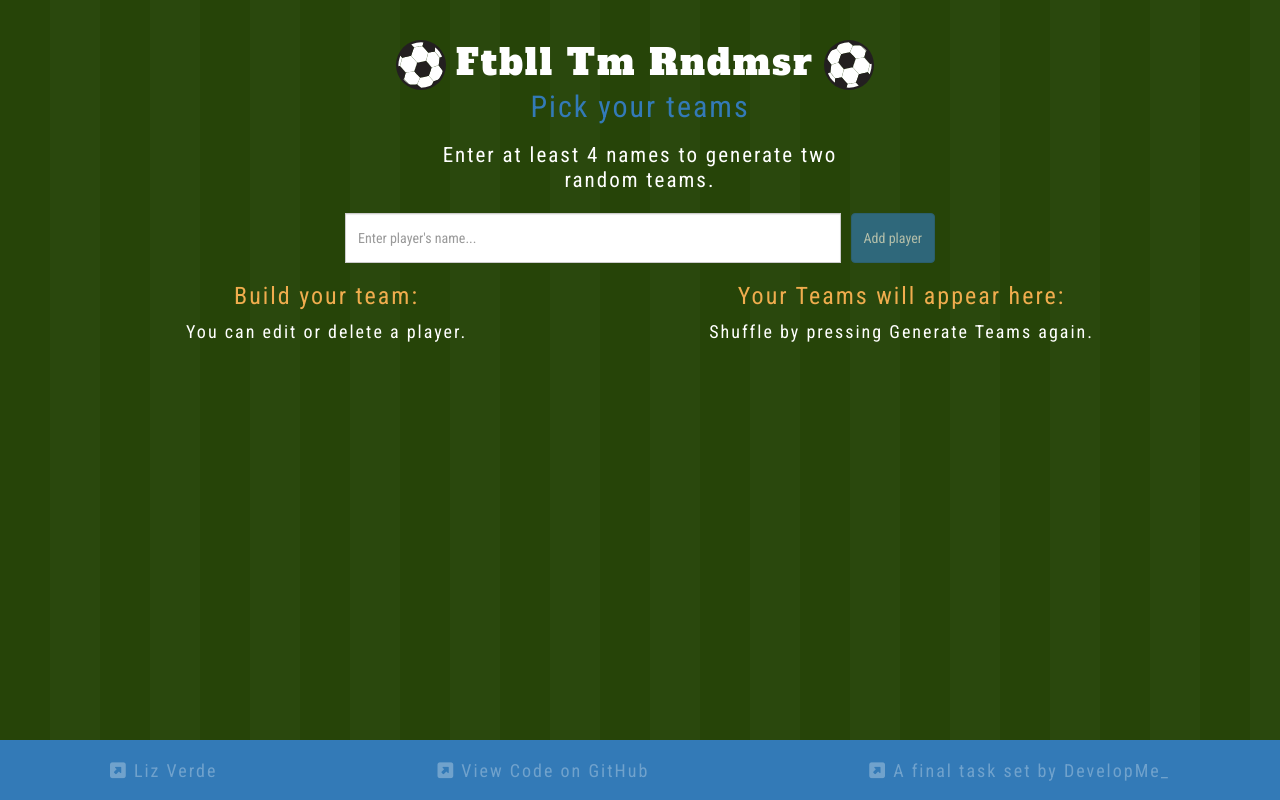
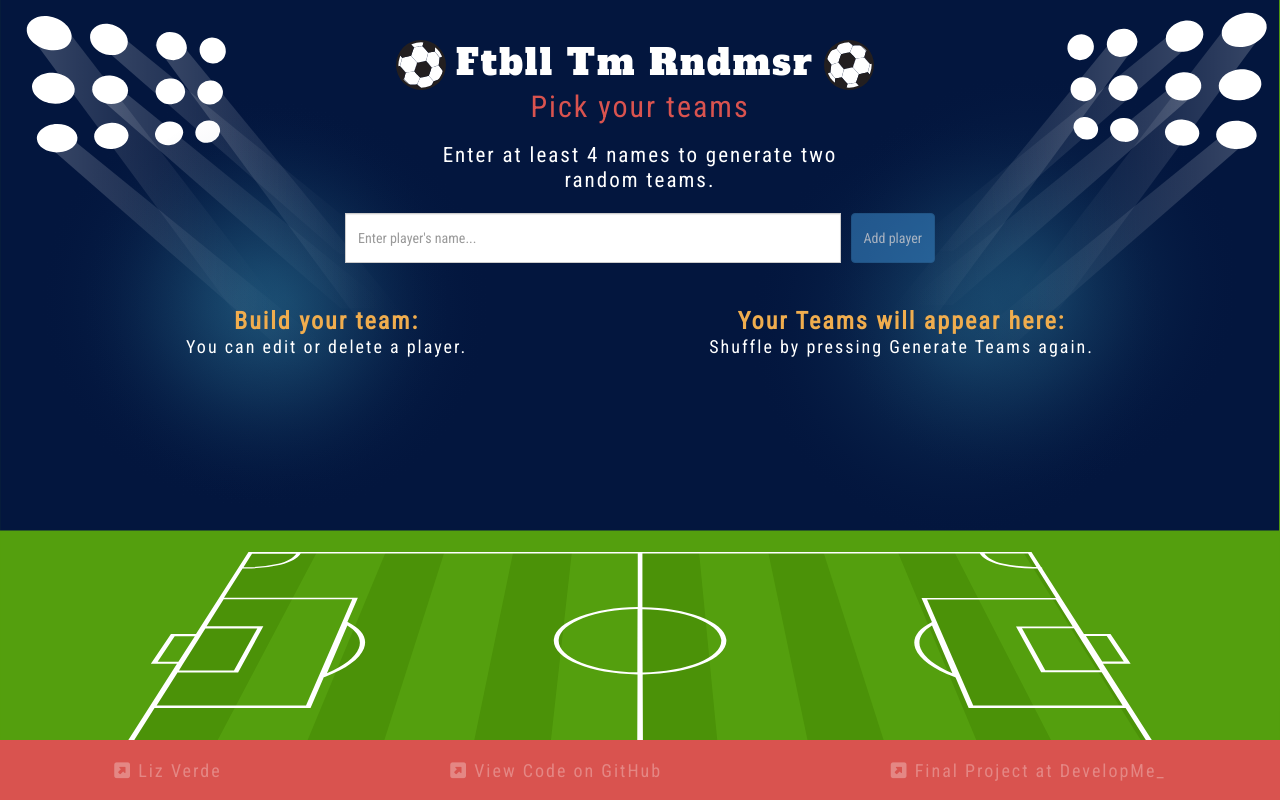
Before and after one commit to lizagne/ftbll-tm-rndmsr, a React (Create React App) app: page / in a window 1280 px wide. Built offline with nearby package versions, Linux system fonts and the light colour scheme.

Commit message:
Added a more engaging svg bg, and then tested performance between the CSS bg and this one, and the time is virtually the same.

```diff
--- a/src/components/globals/Footer.js
+++ b/src/components/globals/Footer.js
@@ -7,7 +7,7 @@ const Footer = () => (
 
             <a href="https://github.com/lizagne/ftbll-tm-rndmsr" className="footer" target="_blank" rel="noopener noreferrer"><i className="fa fa-external-link-square" aria-hidden="true"></i> View Code on GitHub</a>
 
-            <a href="https://developme.training/fellowship/" className="footer" target="_blank" rel="noopener noreferrer"><i className="fa fa-external-link-square" aria-hidden="true"></i> A final task set by DevelopMe_</a>
+            <a href="https://developme.training/fellowship/" className="footer" target="_blank" rel="noopener noreferrer"><i className="fa fa-external-link-square" aria-hidden="true"></i> Final Project at DevelopMe_</a>
         </footer>
     </div>
 );
--- a/src/components/globals/Header.js
+++ b/src/components/globals/Header.js
@@ -2,7 +2,7 @@
 //stateless component
 
 import React from 'react';
-import logo from '../../logo.svg';
+import logo from '../../svg/logo.svg';
 
 const Header = () => (
 	<div>
--- a/src/css/style.css
+++ b/src/css/style.css
@@ -4,9 +4,13 @@ body form, body footer, .App .container, .App .input-group, .App .main-content,
   justify-content: space-around; }
 
 body {
-  background-color: #264408;
-  background-image: linear-gradient(90deg, transparent 50%, rgba(255, 255, 255, 0.02) 50%);
-  background-size: 100px 100px;
+  background-color: #549f0e;
+  background-image: url("../svg/football-pitch.svg");
+  -webkit-background-size: cover;
+  -moz-background-size: cover;
+  -o-background-size: cover;
+  background-size: cover;
+  background-repeat: no-repeat;
   margin: 0 auto;
   font-size: 18px;
   font-family: "Roboto Condensed", sans-serif;
@@ -18,11 +22,12 @@ body {
     margin: 0;
     color: #fff; }
   body h2, body h4, body h5 {
-    font-family: "Roboto Condensed", sans-serif;
     margin: 0;
-    color: #337ab7; }
+    color: #d9534f; }
   body h3 {
-    color: #f0ad4e; }
+    color: #f0ad4e;
+    margin-bottom: 0;
+    font-weight: bolder; }
   body p.main {
     color: #fff; }
   body form {
@@ -41,13 +46,13 @@ body {
     bottom: 0;
     left: 0;
     width: 100%;
-    background-color: #337ab7; }
+    background-color: #d9534f; }
     body footer a:link, body footer a:visited {
       color: rgba(255, 255, 255, 0.3);
       text-decoration: none;
       margin-top: 18px; }
     body footer a:hover {
-      color: #2e6da4; }
+      color: #fff; }
 
 .App {
   text-align: center;
@@ -83,6 +88,8 @@ body {
     font-size: 12px;
     line-height: 14px;
     margin-top: 5px; }
+  .App .main-content {
+    margin-top: 25px; }
   .App .list-group-item {
     text-transform: capitalize;
     display: flex;
@@ -105,11 +112,13 @@ body {
   .App .teamGen {
     margin-right: 10px; }
   .App .teamName {
+    font-family: "Alfa Slab One", cursive;
     color: #333;
-    margin-bottom: 25px; }
+    margin-bottom: 25px;
+    font-size: 1.2em; }
   .App .card {
-    text-transform: uppercase;
-    font-family: "Alfa Slab One", cursive;
+    text-transform: capitalize;
+    font-family: "Roboto Condensed", sans-serif;
     font-size: 20px;
     line-height: 35px; }
   .App .btn-warning {
@@ -124,6 +133,8 @@ body {
     transform: rotate(360deg); } }
 
 @media screen and (max-width: 991px) {
+  background-image: linear-gradient(90deg, transparent 50%, rgba(255, 255, 255, 0.02) 50%) 100px 100px;
+  background-size: 100px 100px;
   form {
     width: 100%; }
   div.right {
--- a/src/sass/style.scss
+++ b/src/sass/style.scss
@@ -1,11 +1,13 @@
 //set up colors:
-$darkGreen: #264408;
+$darkGreen: #549f0e;
 $grey: #333;
 $white: #fff;
 $blue: #337ab7;
 $darkBlue: #2e6da4;
+$indigo: #03163e;
 $orange: #f0ad4e;
 $red: #d9534f;
+$darkRed: #d43f3a;
 $transWhite: rgba(255, 255, 255, .3);
 
 //fonts:
@@ -18,10 +20,17 @@ $leading-header: 35px;
 
 //mixins:
 @mixin border-radius($radius) {
-  -webkit-border-radius: $radius;
-     -moz-border-radius: $radius;
-      -ms-border-radius: $radius;
-          border-radius: $radius;
+	-webkit-border-radius: $radius;
+	-moz-border-radius: $radius;
+	-ms-border-radius: $radius;
+	border-radius: $radius;
+}
+
+@mixin bg-cover {
+	-webkit-background-size: cover;
+	-moz-background-size: cover;
+    -o-background-size: cover;
+    background-size: cover;
 }
 
 //extends:
@@ -31,17 +40,16 @@ $leading-header: 35px;
 	justify-content: space-around;
 }
 
-// %flex-center{
-// 	display: flex;
-// 	flex-direction: row;
-// 	justify-content: space-evenly;
+//globals
+// * {
+// 	height: 100%;
 // }
 
-//globals
 body {
 	background-color: $darkGreen;
-	background-image: linear-gradient(90deg, transparent 50%, rgba(255,255,255,.02) 50%);
-	background-size: 100px 100px;
+	background-image: url('../svg/football-pitch.svg');
+	@include bg-cover;
+	background-repeat: no-repeat;
 	margin: 0 auto;
 	font-size: $body-font-size;
 	font-family: $condensed-font;
@@ -56,13 +64,14 @@ body {
 	}
 
 	h2, h4, h5 {
-		font-family: $condensed-font;
 		margin: 0;
-		color: $blue;
+		color: $red;
 	}
 
 	h3 {
 		color: $orange;
+		margin-bottom: 0;
+		font-weight: bolder;
 	}
 
 	p.main {
@@ -94,7 +103,7 @@ body {
  		bottom: 0;
  		left: 0;
  		width: 100%;
- 		background-color: $blue;
+ 		background-color: $red;
  		@extend %flex-shared;
 
  		a:link, a:visited {
@@ -104,7 +113,7 @@ body {
  		}
 
  		a:hover {
- 			color: $darkBlue;
+ 			color: $white;
  		}
 	}
 }
@@ -159,6 +168,7 @@ body {
 
 	.main-content {
 		@extend %flex-shared;
+		margin-top: 25px;
 	}
 
 	.list-group-item {
@@ -189,13 +199,15 @@ body {
 	}
 
 	.teamName {
+		font-family: $wide-font;
 		color: $grey;
 		margin-bottom: 25px;
+		font-size: 1.2em;
 	}
 
 	.card {
-		text-transform: uppercase;
-		font-family: $wide-font;
+		text-transform: capitalize;
+		font-family: $condensed-font;
 		font-size: 20px;
 		line-height: $leading-header;
 	}
@@ -220,6 +232,9 @@ body {
 
 ///Media Queries
 @media screen and (max-width : 991px) {
+	background-image: linear-gradient(90deg, transparent 50%, rgba(255,255,255,.02) 50%) 100px 100px;
+	background-size: 100px 100px;
+
 	form {
 		width: 100%;
 	}
@@ -229,13 +244,6 @@ body {
 	}
 }
 
-//ipad width vertical
-@media screen and (max-width : 768px) {
-	// .App {
-	// 	width: 80%;
-	// }
-}
-
 @media screen and (max-width : 1136px) {
 	.App-logo1 {
 		display: none;
```
Also changed, not shown: src/components/forms/Input.js (deleted, +0 -60 lines), src/css/style.min.css (+1 -1 lines), src/svg/football-pitch.svg (added), src/svg/logo.svg (renamed from src/logo.svg).
